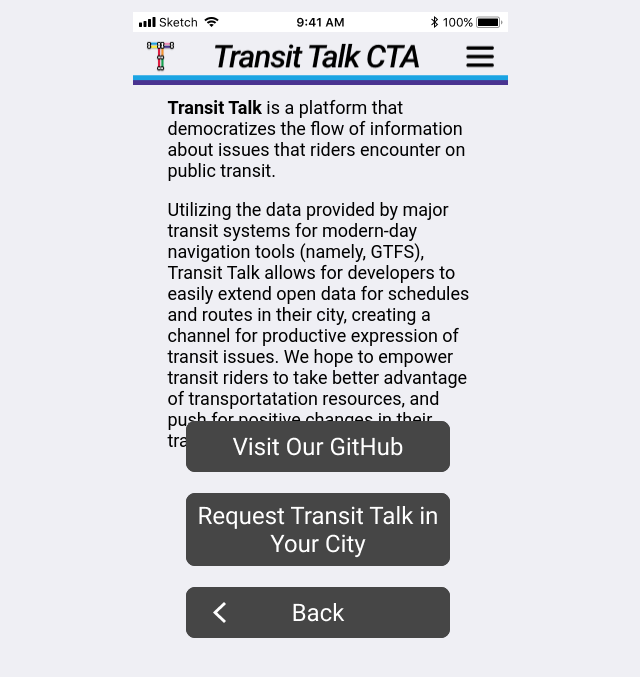
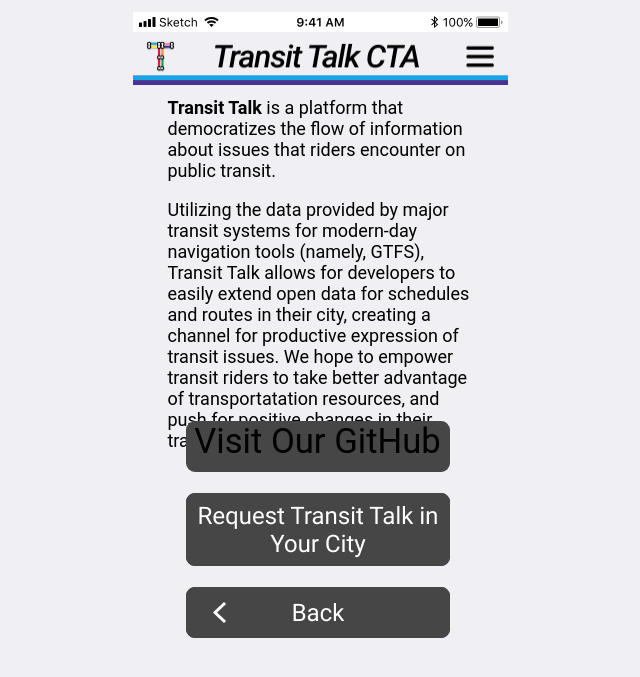
Before and after one commit to andreanthony/andreanthony.github.io, a Jekyll site: the page aboutus.html, which Jekyll copies as it is, in a window 1280 px wide. Shown: the top 677 px of the page, without its empty margins (320-960 px from the left). Built offline with Jekyll 4.4.1, drawn with Linux system fonts in a browser that asks for light colours.

Commit message:
Update aboutus.html

```diff
--- a/aboutus.html
+++ b/aboutus.html
@@ -16,7 +16,7 @@
  <div id="header"><p><img style="height: 50px; width: 375px;" src="/header.png" alt="header" /></p></div>
   <div id="transittalkabout"><p><b>Transit Talk</b> is a platform that democratizes the flow of information about issues that riders encounter on public transit.</p>
   <p>Utilizing the data provided by major transit systems for modern-day navigation tools (namely, GTFS), Transit Talk allows for developers to easily extend open data for schedules and routes in their city, creating a channel for productive expression of transit issues. We hope to empower transit riders to take better advantage of transportatation resources, and push for positive changes in their transit systems.</p></div>
- <div id="github"><img src="/main-button (2).png" alt="github" /></div>
+ <div id="github">Visit Our GitHub</div>
  <div id="request"><img src="/main-button-1 (2).png" alt="request" /></div>
  <div id="backbutton"><img src="/backButton.png" alt="backbutton"/></div>
 </body>
```
